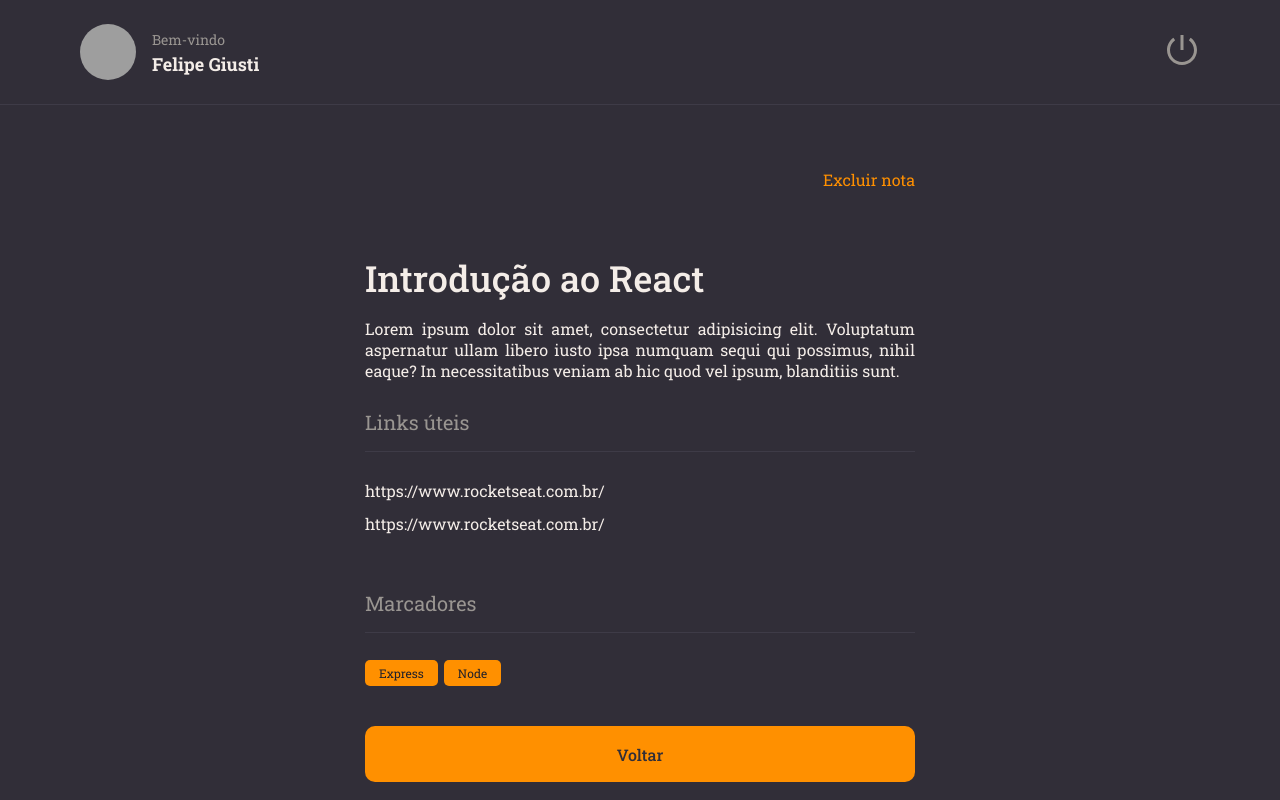
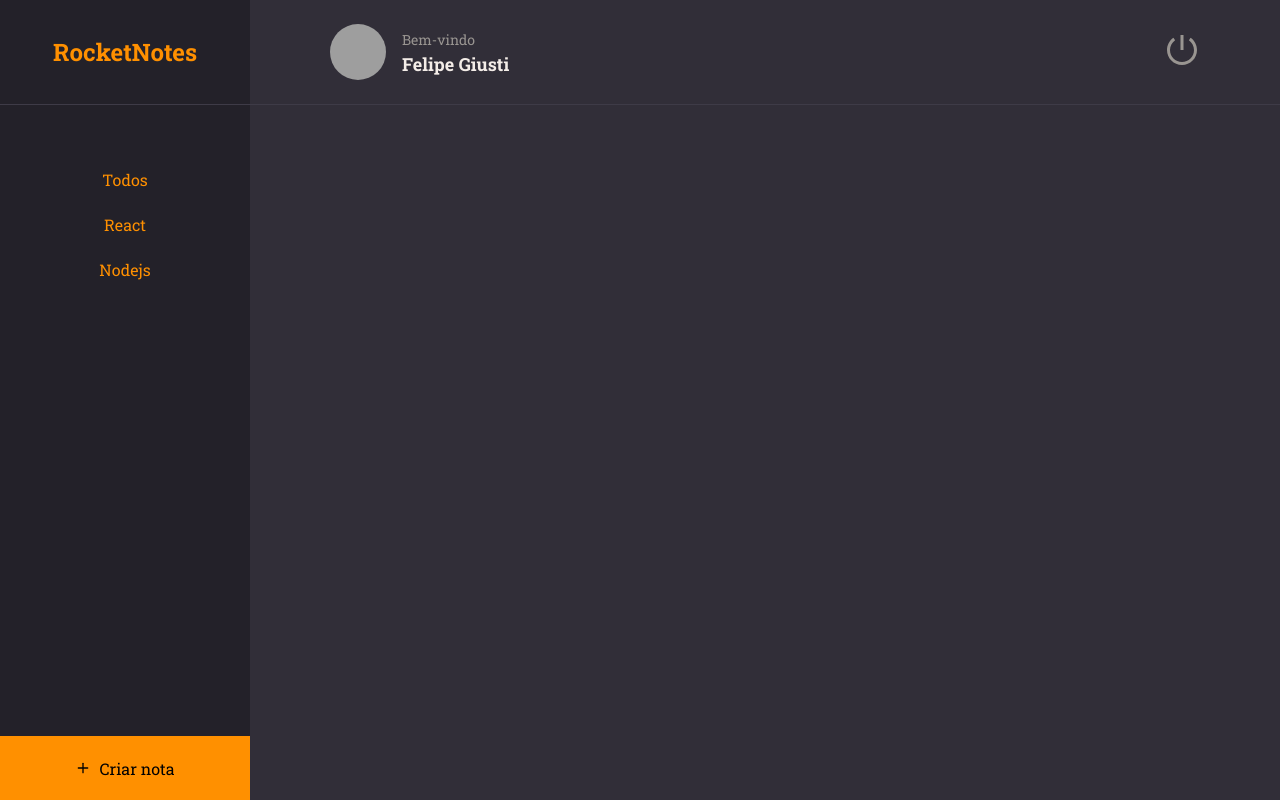
Before and after one commit to FelipeGiusti/desafio15-RocketNotes-fronted-310124, a React (Vite) app: page / in a window 1280 px wide. Built offline with nearby package versions, Linux system fonts and the light colour scheme; grey boxes are pictures that could not be loaded.

Commit message:
Começo da criação da página Home

```diff
--- a/src/components/ButtonText/index.jsx
+++ b/src/components/ButtonText/index.jsx
@@ -1,8 +1,8 @@
 import { Container } from "./style";
 
-export function ButtonText({ title, ...rest }) {
+export function ButtonText({ title, isActive = false, ...rest }) {
   return (
-    <Container type="button" {...rest}>
+    <Container type="button" $isactive={isActive.toString()} {...rest}>
       {title}
     </Container>
   )
--- a/src/components/ButtonText/style.js
+++ b/src/components/ButtonText/style.js
@@ -2,7 +2,7 @@
 
 export const Container = styled.button`
   background: none;
-  color: ${({ theme }) => theme.COLORS.ORANGE};
+  color: ${({ theme, $isactive }) => $isactive ? theme.COLORS.ORANGE : theme.COLORS.GRAY_100};
   border: none;
   font-size: 16px;
 `;
--- a/src/main.jsx
+++ b/src/main.jsx
@@ -3,13 +3,14 @@
 import { ThemeProvider } from 'styled-components'
 import GlobalStyles from './styles/global.js'
 import theme from './styles/theme.js'
+import { Home } from './pages/Home'
 import { Details } from './pages/Details'
 
 ReactDOM.createRoot(document.getElementById('root')).render(
   <React.StrictMode>
     <ThemeProvider theme={theme}>
       <GlobalStyles />
-      <Details />
+      <Home />
     </ThemeProvider>
   </React.StrictMode>
 )
--- /dev/null
+++ b/src/pages/Home/index.jsx
@@ -0,0 +1,31 @@
+import { FiPlus } from 'react-icons/fi';
+import { Container, Brand, Menu, Search, Content, NewNote } from './style'
+import { Header } from '../../components/Header'
+import { ButtonText } from '../../components/ButtonText'
+
+export function Home() {
+  return (
+    <Container>
+      <Brand>
+        <h1>RocketNotes</h1>
+      </Brand>
+
+      <Header />
+      <Menu>
+        <li><ButtonText title="Todos" isActive /></li>
+        <li><ButtonText title="React" /></li>
+        <li><ButtonText title="Nodejs" /></li>
+      </Menu>
+      <Search>
+
+      </Search>
+      <Content>
+
+      </Content>
+      <NewNote>
+        <FiPlus />
+        Criar nota
+      </NewNote>
+    </Container>
+  );
+}
--- /dev/null
+++ b/src/pages/Home/style.js
@@ -0,0 +1,66 @@
+import styled from "styled-components";
+
+export const Container = styled.div`
+  width: 100%;
+  height: 100vh;
+  display: grid;
+  grid-template-columns: 250px auto;
+  grid-template-rows: 105px 128px auto 64px;
+  grid-template-areas:
+  "brand header"
+  "menu search"
+  "menu content"
+  "newnote content";
+  background-color: ${({ theme }) => theme.COLORS.BACKGROUND_800};
+`;
+
+export const Brand = styled.div`
+  grid-area: brand;
+
+  display: flex;
+  justify-content: center;
+  align-items: center;
+  border-bottom-width: 1px;
+  border-bottom-style: solid;
+  border-bottom-color: ${({ theme }) => theme.COLORS.BACKGROUND_700};
+  background-color: ${({ theme }) => theme.COLORS.BACKGROUND_900};
+
+  > h1 {
+    font-size: 24px;
+    color: ${({ theme }) => theme.COLORS.ORANGE};
+  }
+`;
+
+export const Menu = styled.ul`
+  grid-area: menu;
+
+  background-color: ${({ theme }) => theme.COLORS.BACKGROUND_900};
+  padding-top: 64px;
+  text-align: center;
+  > li {
+    margin-bottom: 24px;
+  }
+
+`;
+
+export const Search = styled.div`
+  grid-area: search;
+`;
+
+export const Content = styled.div`
+  grid-area: content;
+`;
+
+export const NewNote = styled.button`
+  grid-area: newnote;
+
+  background-color: ${({ theme }) => theme.COLORS.ORANGE};
+  border: none;
+  display: flex;
+  align-items: center;
+  justify-content: center;
+
+  svg{
+    margin-right: 8px;
+  }
+`;
```
Also changed, not shown: src/components/Input/index.jsx (added), src/components/Input/style.js (added).
